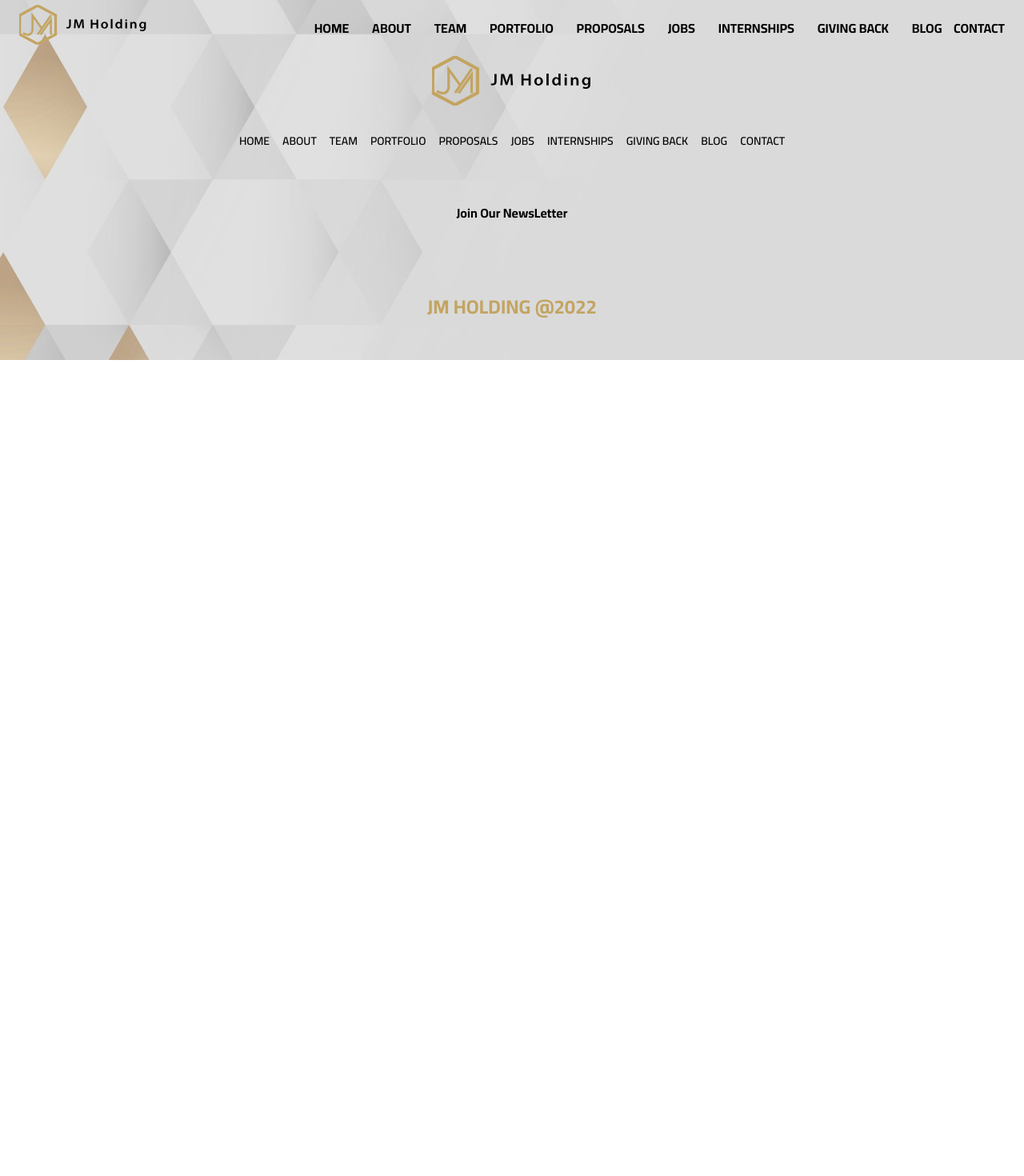
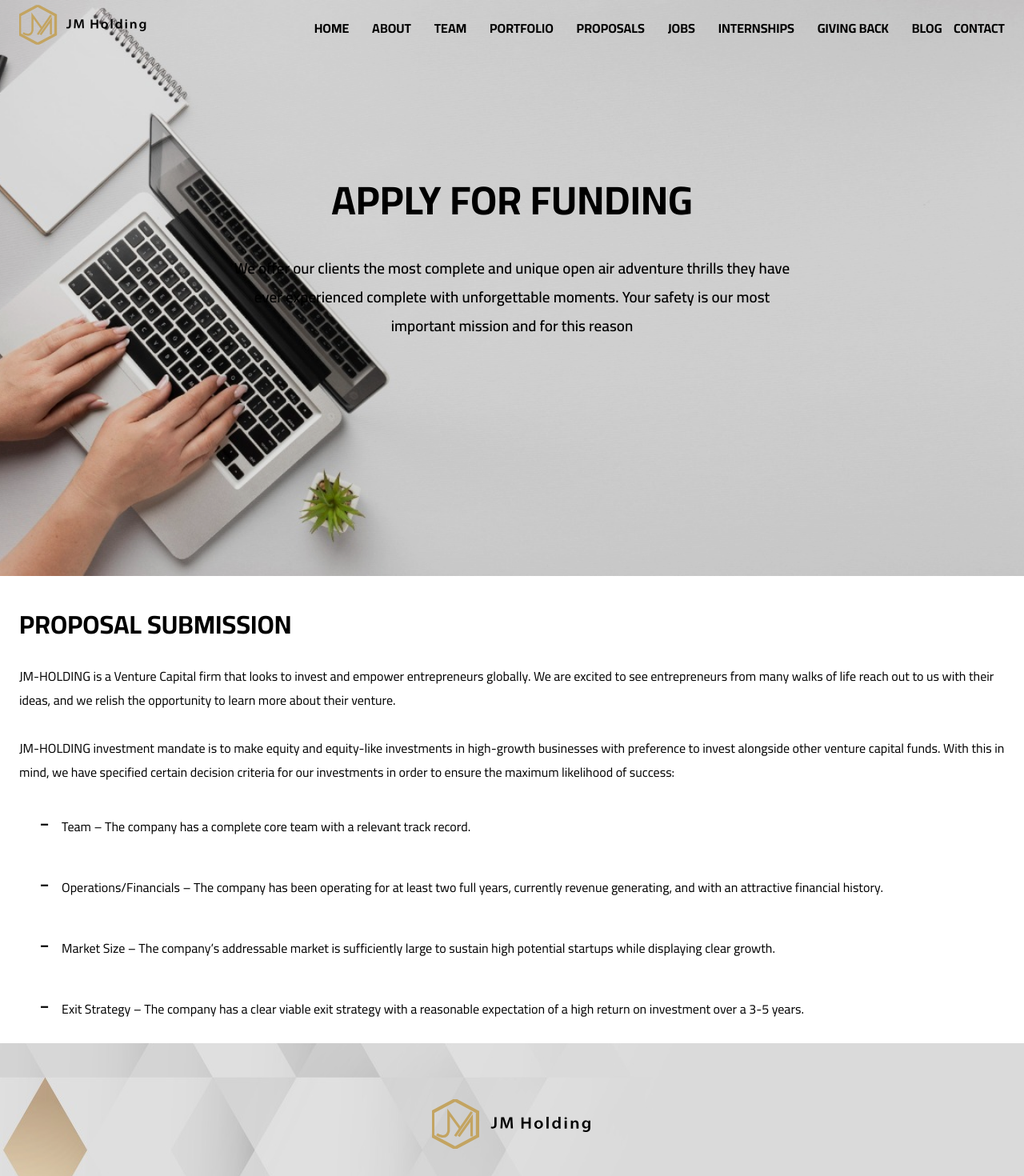
Before and after one commit to Mohamed22221/JM-HOLDER, a React (Create React App) app: page /proposal in a window 1280 px wide. Shown: the top 1470 px of the page at 80% size. Before the commit the page ends 800 px from the top, so only its background shows below. Built offline with nearby package versions, Linux system fonts and the light colour scheme; what react-google-maps would draw is missing.

Commit message:
lproposal

```diff
--- a/package.json
+++ b/package.json
@@ -20,6 +20,7 @@
     "react-elastic-carousel": "^0.11.5",
     "react-google-maps": "^9.4.5",
     "react-hook-google-maps": "^0.0.3",
+    "react-icons": "^4.3.1",
     "react-router-dom": "^6.3.0",
     "react-scripts": "5.0.0",
     "react-spinners": "^0.11.0",
--- a/src/App.js
+++ b/src/App.js
@@ -10,6 +10,7 @@ import Contact from "./bages/Contact";
 import AOS from 'aos';
 import 'aos/dist/aos.css';
 import { useEffect } from "react";
+import Propisals from "./bages/Propisals";
 
 function App() {
   useEffect(()=>{
@@ -28,6 +29,7 @@ function App() {
         <Route path="About" element={<About />} />
         <Route path="Team" element={<Team />} />
         <Route path="Portfolio" element={<Portfolio />} />
+        <Route path="proposal" element={<Propisals />} />
         <Route path="Contact" element={<Contact />} />
       </Routes>
      <Fotter/>
--- /dev/null
+++ b/src/Components/Proposals/HeaderProposal.js
@@ -0,0 +1,60 @@
+import React from 'react'
+import backsection7 from"../../assets/backsection7.jpg"
+import styled from 'styled-components'
+import HeaderHome from '../glopal/HeaderHome'
+import { Container } from '@mui/material'
+import { motion } from 'framer-motion'
+
+const HeaderProposal = () => {
+  return (
+    <StyleHeaderProposal as={motion.div} animate={{ opacity: 1 }}>
+    <Container maxWidth="xl">
+   <HeaderHome
+    Titleh1="APPLY FOR FUNDING"
+    paragraph="We offer our clients the most complete and unique open
+    air adventure thrills they have ever experienced complete with
+     unforgettable moments. Your safety is our most important mission and
+     for this reason"
+    />
+    </Container>
+  </StyleHeaderProposal>
+  )
+}
+const StyleHeaderProposal = styled.div`
+opacity: 0;
+transition: 0.4s;
+position: relative;
+background-image: url(${backsection7});
+background-size: cover;
+background-repeat: no-repeat;
+background-position: center center;
+height: 90vh;
+transform: translateY(-70px);
+z-index: 10;
+@media (max-width:800px) {
+background-position: top center;
+height: 80vh;
+
+}
+::after{
+content: "";
+position: absolute;
+top: 0;
+bottom: 0;
+right: 0;
+left: 0;
+width: 100%;
+height: 100%;
+background-color: #00000020;
+z-index: -1;
+}
+button{
+    display: none;
+}
+@media (max-width:900px ) {
+    h1{
+        font-size: 50px;
+    }
+}
+`
+export default HeaderProposal
--- /dev/null
+++ b/src/Components/Proposals/Submission.js
@@ -0,0 +1,60 @@
+import React from 'react'
+import styled from 'styled-components'
+import { Container } from '@mui/material'
+
+
+const Submission = () => {
+  return (
+    <ManiStyleSectionSubmation>
+        <Container maxWidth="xl">
+            <StyleSectionSubmation>
+                <h1>PROPOSAL SUBMISSION</h1>
+                <p>JM-HOLDING is a Venture Capital firm that looks to invest and empower entrepreneurs globally. We are excited to see entrepreneurs from many walks of life reach out to us with their ideas, and we relish the opportunity to learn more about their venture.</p>
+                <p>JM-HOLDING  investment mandate is to make equity and equity-like investments in high-growth businesses with preference to invest alongside other venture capital funds. With this in mind, we have specified certain decision criteria for our investments in order to ensure the maximum likelihood of success:</p>
+                <div className='item-ul'>
+
+                    <span>-Team – The company has a complete core team with a relevant track record.</span>
+                    <span>-Operations/Financials – The company has been operating for at least two full years, currently revenue generating, and with an attractive financial history.</span>
+                    <span>-Market Size –   The company’s addressable market is sufficiently large to sustain high potential startups while displaying clear growth.</span>
+                    <span>-Exit Strategy – The company has a clear viable exit strategy with a reasonable expectation of a high return on investment over a 3-5 years.</span>
+                </div>
+            </StyleSectionSubmation>
+        </Container>
+    </ManiStyleSectionSubmation>
+  )
+}
+const ManiStyleSectionSubmation = styled.div`
+position: relative;
+height: 100%;
+transform: translateY(-70px);
+z-index: 10;
+
+`
+const StyleSectionSubmation = styled.div`
+margin: 30px 0 10px 0 ;
+    p{
+        margin-top: 10px;
+        padding: 10px 0;
+    }
+    .item-ul{
+        display: flex;
+        flex-direction: column;
+        span{
+            padding: 10px;
+            &::first-letter{
+                font-size: 30px;
+                margin: 15px;
+
+            }
+        }
+    }
+
+@media (max-width:400px) {
+    h1{
+        padding: 10px 0;
+        font-size: 25px;
+    }
+
+}
+`
+export default Submission
--- a/src/Components/home/SliderTeam.js
+++ b/src/Components/home/SliderTeam.js
@@ -12,7 +12,7 @@ const SliderTeam = () => {
         { width: 1200, itemsToShow: 1 },
      ];
   return (
-    <RightTeamHome data-aos="fade-left">
+    <RightTeamHome >
          <Carousel breakPoints={breakPoints}
           pagination={false}
            enableAutoPlay
--- a/src/Components/home/SliderTeam1.js
+++ b/src/Components/home/SliderTeam1.js
@@ -13,7 +13,7 @@ const SliderTeam = () => {
       { width: 1200, itemsToShow: 4 }
      ];
   return (
-    <RightTeamHome data-aos="fade-left">
+    <RightTeamHome >
          <Carousel breakPoints={breakPoints}
           pagination={false}
            enableAutoPlay
--- a/src/Components/navbar/Navbar.js
+++ b/src/Components/navbar/Navbar.js
@@ -39,11 +39,8 @@ const Navbar = () => {
           <li> <Link onClick={boxHandler} to="/About" >  ABOUT</Link></li>
           <li><Link onClick={boxHandler} to="/Team"  >TEAM </Link></li>
           <li><Link onClick={boxHandler} to='/Portfolio' >PORTFOLIO</Link></li>
-          <li>
-            <a onClick={boxHandler} href="#Contact">
-            PROPOSALS
-            </a>
-          </li>
+          <li><Link onClick={boxHandler} to='/proposal' >PROPOSALS</Link></li>
+
           <li>
             <a onClick={boxHandler}  href="#Powerd BY">
             JOBS
--- a/src/Components/potofolio/HeaderPortfolio.js
+++ b/src/Components/potofolio/HeaderPortfolio.js
@@ -28,7 +28,8 @@ transform: translateY(-70px);
 z-index: 10;
 @media (max-width:800px) {
 background-position: top center;
-height: 70vh;
+height: 80vh;
+
 }
 ::after{
 content: "";
--- /dev/null
+++ b/src/bages/Propisals.js
@@ -0,0 +1,18 @@
+import styled from 'styled-components'
+import HeaderProposal from '../Components/Proposals/HeaderProposal'
+import Submission from '../Components/Proposals/Submission'
+
+
+
+const Propisals = () => {
+
+  return (
+    <StyleAbout>
+      <HeaderProposal/>
+      <Submission />
+    </StyleAbout>
+  )
+}
+const StyleAbout= styled.div`
+`
+export default Propisals
--- a/src/styles/glopalStyle.js
+++ b/src/styles/glopalStyle.js
@@ -11,7 +11,6 @@ const GlopalStyle = createGlobalStyle`
 }
 *{
     box-sizing: border-box;
-    list-style: none;
     text-decoration: none;
     font-family: 'Cairo', sans-serif;
     margin: 0;
```
Also changed, not shown: src/assets/logo.png (deleted), 1 other file (tests, documents, lock files or other folders).
